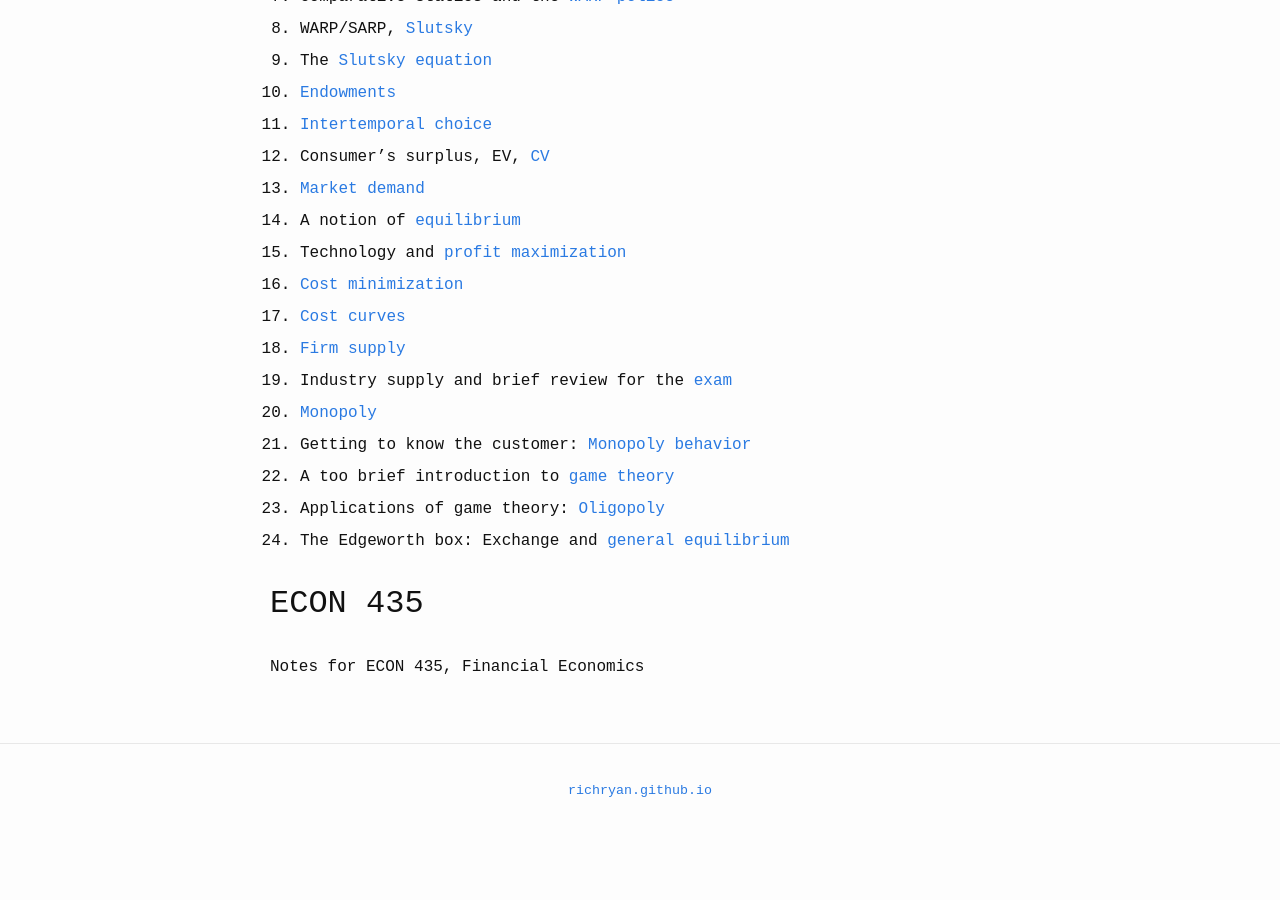
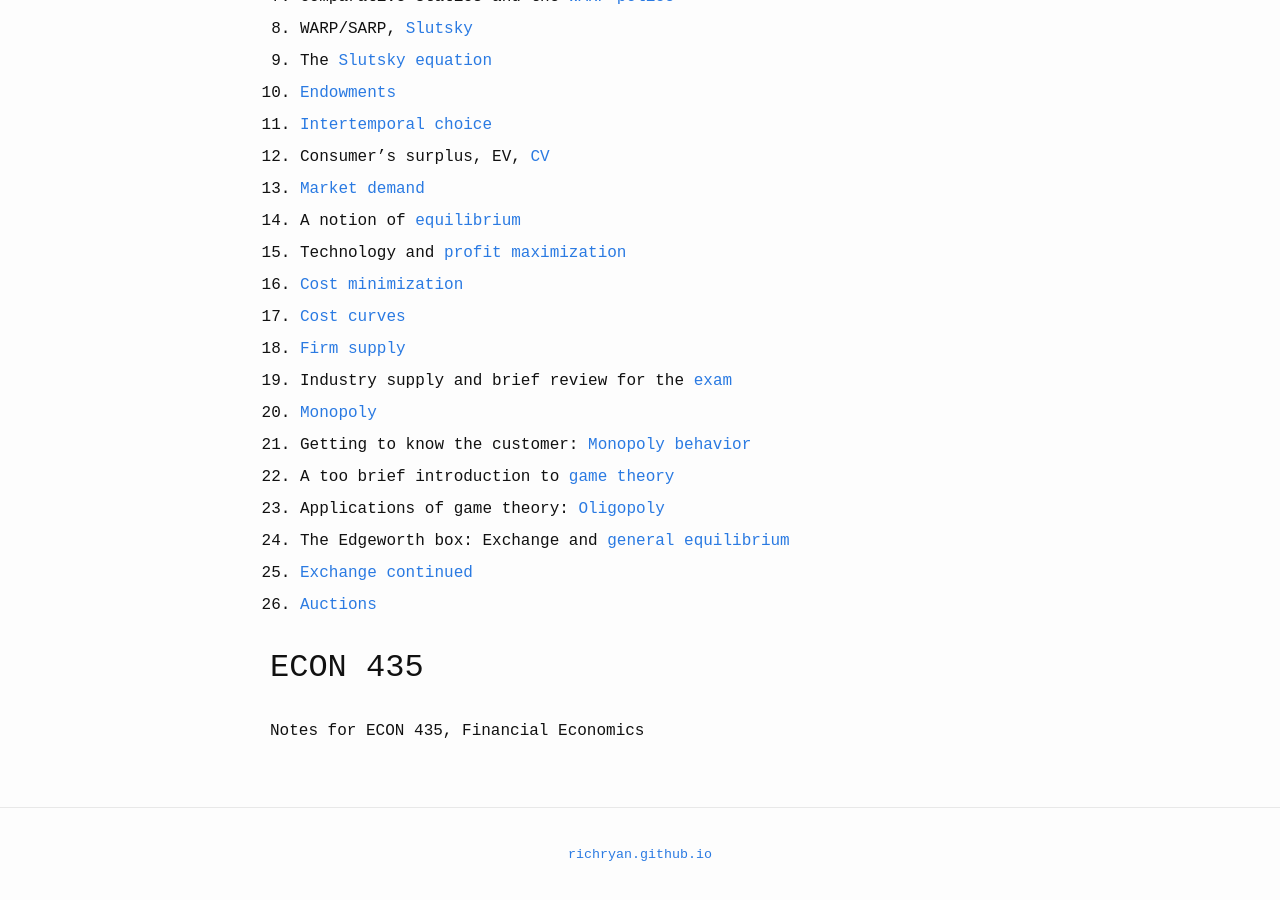
Before and after one commit to richryan/richryan.github.io, a Jekyll site: the page built from Notes.md, in a window 1280 px wide and 900 px high, scrolled down 596 px. Built offline with Jekyll 4.4.1, drawn with Linux system fonts in a browser that asks for light colours; before the commit the page ends 1432 px from its top, so only the background shows below that.

Commit message:
Cnt adding 401 notes

```diff
--- a/Notes.md
+++ b/Notes.md
@@ -36,6 +36,8 @@ Notes for ECON 401, Intermediate Microeconomic Theory
 22. A too brief introduction to [game theory]({{ site.url }}/pdfs/w2015_class22.pdf)
 23. Applications of game theory: [Oligopoly]({{ site.url }}/pdfs/w2015_class23.pdf)
 24. The Edgeworth box: Exchange and [general equilibrium]({{ site.url }}/pdfs/w2015_class24.pdf)
+25. [Exchange continued]({{ site.url }}/pdfs/w2015_class25.pdf)
+26. [Auctions]({{ site.url }}/pdfs/w2015_class26.pdf)
 
 ## ECON 435
 Notes for ECON 435, Financial Economics
```
